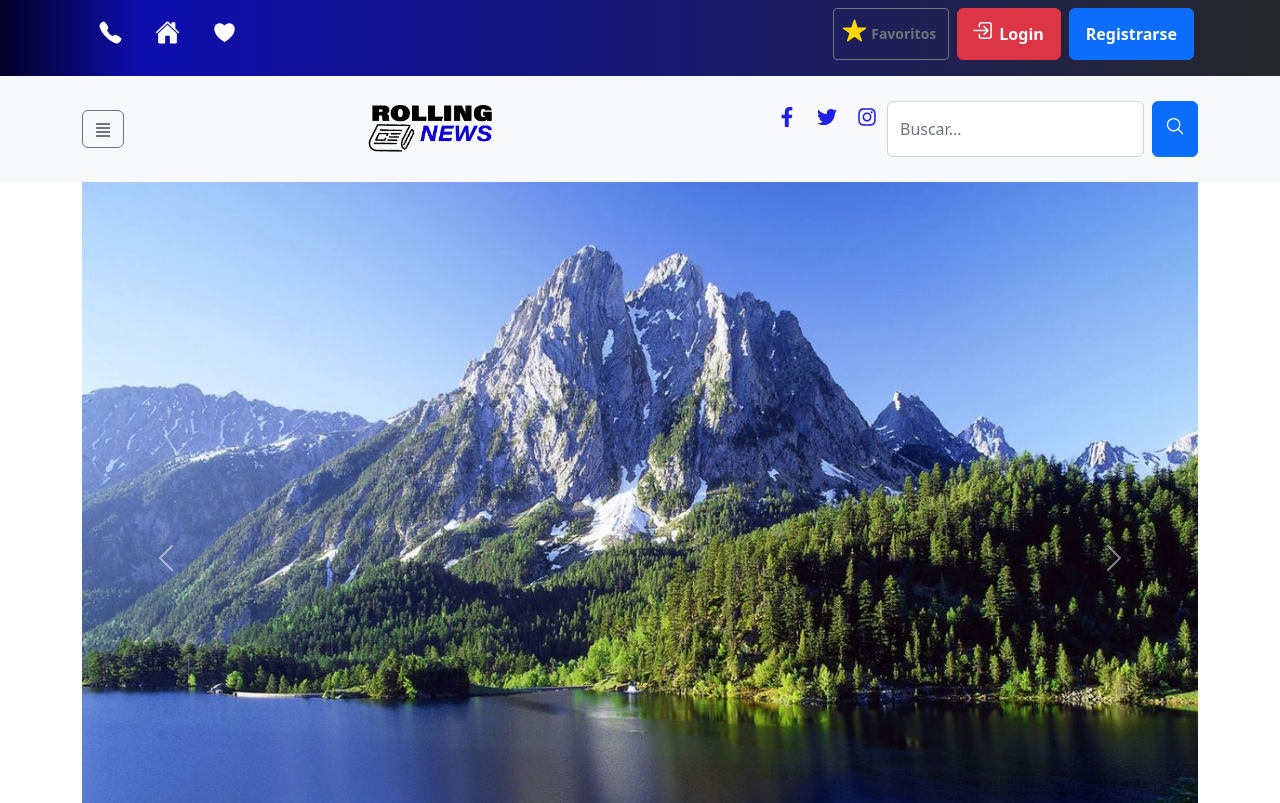
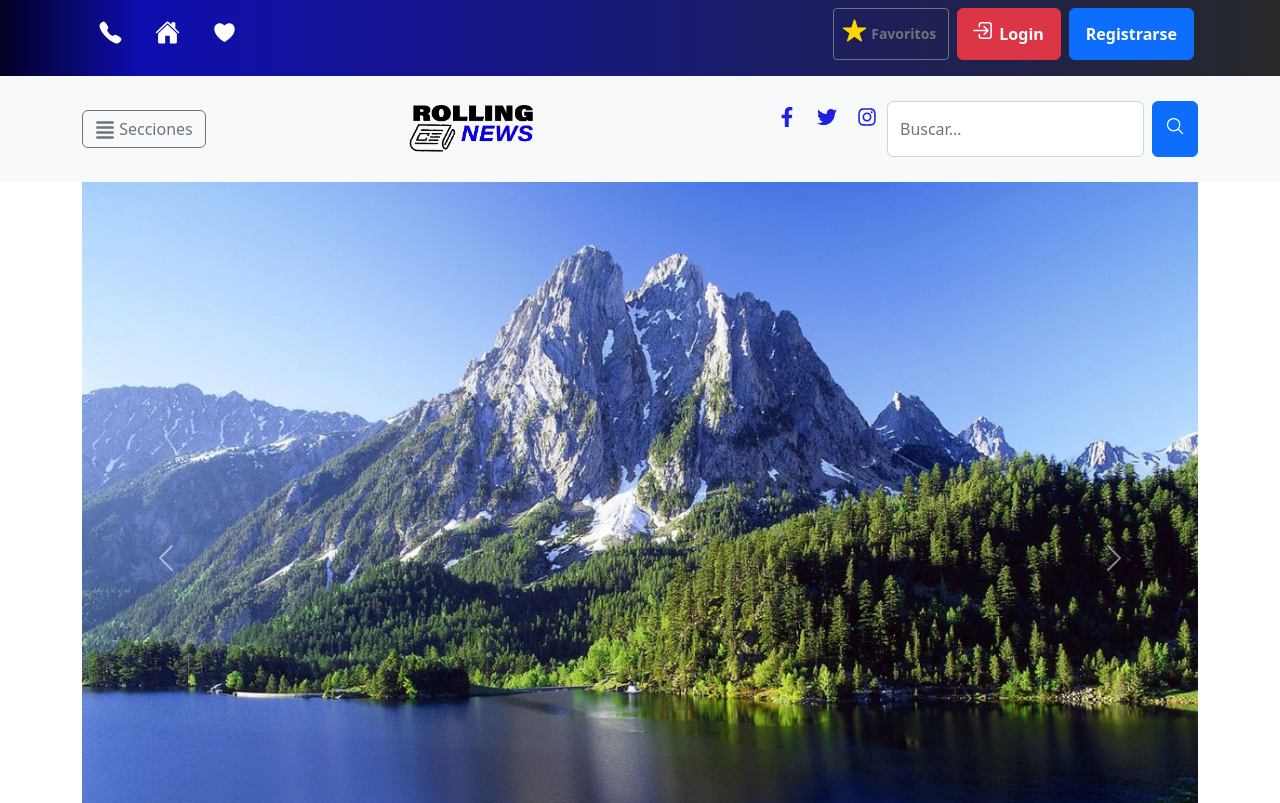
Before and after one commit to nicosalasaraoz/Blog_Noticias, a React (Create React App) app: page / in a window 1280 px wide. Shown: the top 803 px of the page. Built offline with nearby package versions, Linux system fonts and the light colour scheme.

Commit message:
Agregando boton secciones

```diff
--- a/src/Components/Desplegable.jsx
+++ b/src/Components/Desplegable.jsx
@@ -14,7 +14,7 @@ const Desplegable = () => {
   return (
     <>
     <Button  variant="outline-secondary"  className="desp"  onClick={handleShow}>
-    <FaAlignJustify/>
+    <FaAlignJustify className='icon-desp'/> Secciones
   </Button>
 
   <Offcanvas className="canv" show={show} onHide={handleClose} >
--- a/src/css/globals.css
+++ b/src/css/globals.css
@@ -132,15 +132,14 @@ winter:FDF0E0;
 /*Desplegable*/
 
 .desp{
-  font-size: 25px;
-  border: 0;
+  border: 0 ;
 }
 
+.icon-desp{
+  height: 20px;
+  width: 20px;
+}
 .canv{
   width: 300px !important;
 
 }
-
-.canv-b{
-
-}
```
